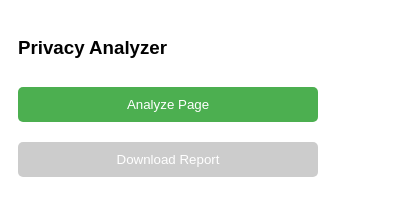
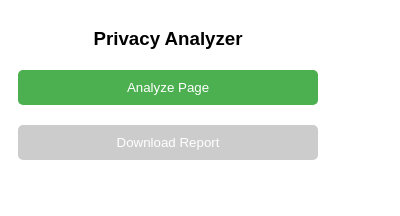
Before and after one commit to AnshMak007/Privacy-Analyzer, a browser extension: page popup.html in a window 400 px wide. Drawn offline with Linux system fonts and the light colour scheme.

Commit message:
some changes to popup interface.

```diff
--- a/popup.html
+++ b/popup.html
@@ -1,12 +1,19 @@
 <!DOCTYPE html>
-<html>
+<html lang="en">
 <head>
+    <meta charset="UTF-8">
+    <meta name="viewport" content="width=device-width, initial-scale=1.0">
     <title>Privacy Analyzer</title>
     <style>
         body {
             width: 300px;
             padding: 10px;
             font-family: Arial, sans-serif;
+        }
+        h3 {
+            margin: 0;
+            padding: 10px 0;
+            text-align: center;
         }
         button {
             background-color: #4CAF50;
@@ -26,7 +33,6 @@
             background-color: #45a049;
         }
     </style>
-    <!-- <link rel="stylesheet" href="styles/popup.css"> -->
 </head>
 <body>
     <h3>Privacy Analyzer</h3>
@@ -34,7 +40,7 @@
     <button id="analyzePage">Analyze Page</button>
     <button id="downloadReport" disabled>Download Report</button>
 
-    <!-- Ensure you load both popup.js and analysis.js -->
+    <!-- Ensure you load the popup.js first, then background.js -->
     <script src="scripts/popup.js"></script>
     <script src="scripts/background.js"></script>
 </body>
```
